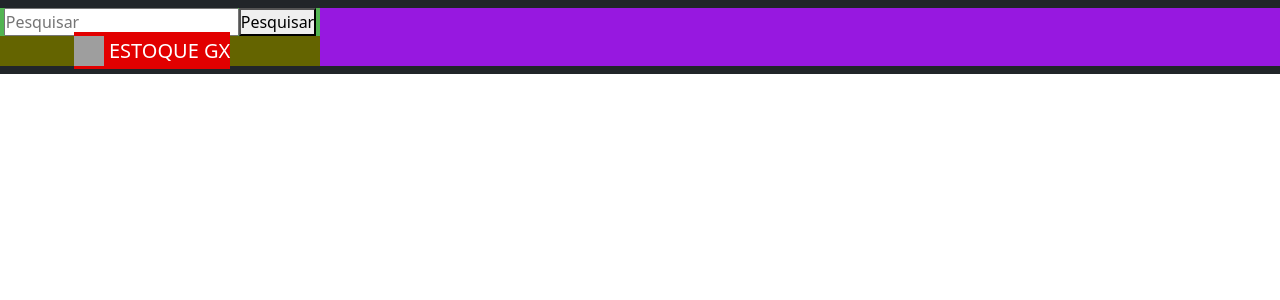
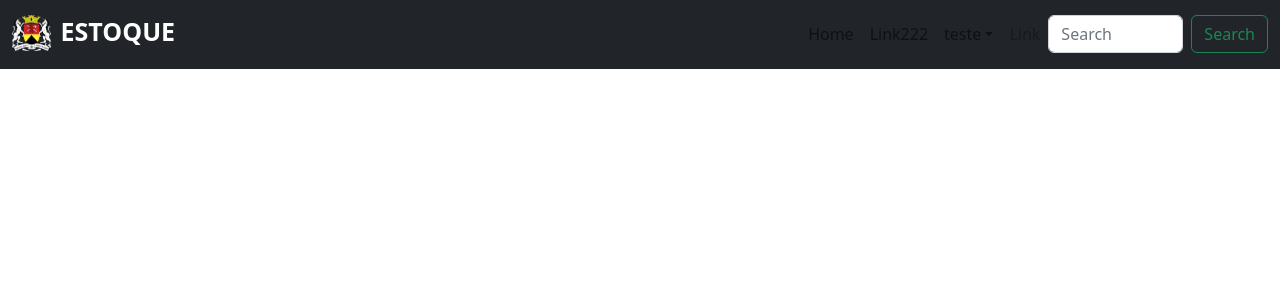
Before and after one commit to joao-pedro01/projetoGx, a React (Create React App) app in the folder front-end/: page /pecas in a window 1280 px wide. Shown: the top 300 px of the page. Built offline with nearby package versions, Linux system fonts and the light colour scheme; grey boxes are pictures that could not be loaded.

Commit message:
Navbar do header com bootstrap

```diff
--- a/front-end/src/pages/header/indexHeader.jsx
+++ b/front-end/src/pages/header/indexHeader.jsx
@@ -1,23 +1,52 @@
-import React from "react";
-import "./styleHeader.css";
+import Button from 'react-bootstrap/Button';
+import Container from 'react-bootstrap/Container';
+import Form from 'react-bootstrap/Form';
+import Nav from 'react-bootstrap/Nav';
+import Navbar from 'react-bootstrap/Navbar';
+import NavDropdown from 'react-bootstrap/NavDropdown';
+import PmsLogo from './assets/logo_pms.png';
+import '../header/styleHeader.css'
+const Header = () => {
 
-const Header = () => {
     return (
-        <nav class="navbar navbar-dark bg-dark">
-            <div class="dd">
-                <div class="search">
-                    <form>
-                        <input class="bar_search" type="search" placeholder="Pesquisar" aria-label="Pesquisar"/>
-                        <button class="search_button" type="submit">Pesquisar</button>
-                    </form>
-                </div>
-                <div class="Logo_pms">
-                    <a class="navbar-brand" href="#" /*logo do site*/>
-                        <img src="http://sigat.sorocaba.sp.gov.br/img/logo_pms.png" width="30" height="30" class="d-inline-block align-top" alt=""/> ESTOQUE GX
-                    </a>
-                </div>
-            </div>
-        </nav>
+        <Navbar bg="dark" expand="lg">
+        <Container fluid>
+          <Navbar.Brand><img src= {PmsLogo} className='logo-nav'/><span className='nav-title'><strong>ESTOQUE</strong></span></Navbar.Brand>
+          <Navbar.Toggle aria-controls="navbarScroll" />
+          <Navbar.Collapse id="navbarScroll">
+            <Nav
+              className="me-auto my-2 my-lg-0"
+              style={{ maxHeight: '100px' }}
+              navbarScroll
+            >
+              <Nav.Link href="#action1">Home</Nav.Link>
+              <Nav.Link href="#action2">Link222</Nav.Link>
+              <NavDropdown title="teste" id="navbarScrollingDropdown">
+                <NavDropdown.Item href="#action3">Action</NavDropdown.Item>
+                <NavDropdown.Item href="#action4">
+                  Another action
+                </NavDropdown.Item>
+                <NavDropdown.Divider />
+                <NavDropdown.Item href="#action5">
+                  Something else here
+                </NavDropdown.Item>
+              </NavDropdown>
+              <Nav.Link href="#" disabled>
+                Link
+              </Nav.Link>
+            </Nav>
+            <Form className="d-flex">
+              <Form.Control
+                type="search"
+                placeholder="Search"
+                className="me-2"
+                aria-label="Search"
+              />
+              <Button variant="outline-success">Search</Button>
+            </Form>
+          </Navbar.Collapse>
+        </Container>
+      </Navbar>
     );
 }
 export default Header;
--- a/front-end/src/pages/header/styleHeader.css
+++ b/front-end/src/pages/header/styleHeader.css
@@ -1,19 +1,10 @@
-.navbar-brand{
-    background-color: rgb(226, 0, 0);
+.logo-nav{
+    max-width: 5%;
+    padding-bottom: 5px;
 }
-.Logo_pms{
-    width: 25%;
-    align-items: center;
-    text-align: center;
-    background-color: rgb(100, 100, 0);
+.nav-title {
+    color: white;
+    margin: 10px;
+    font-size: 25px;
+    padding-top: 10px;
 }
-.search{
-    width: 25%;
-    align-items: center;
-    text-align: center;
-    background-color: rgb(82, 180, 82);
-}
-.dd{
-    width: 100%;
-    background-color: rgb(151, 24, 224);
-}
```
